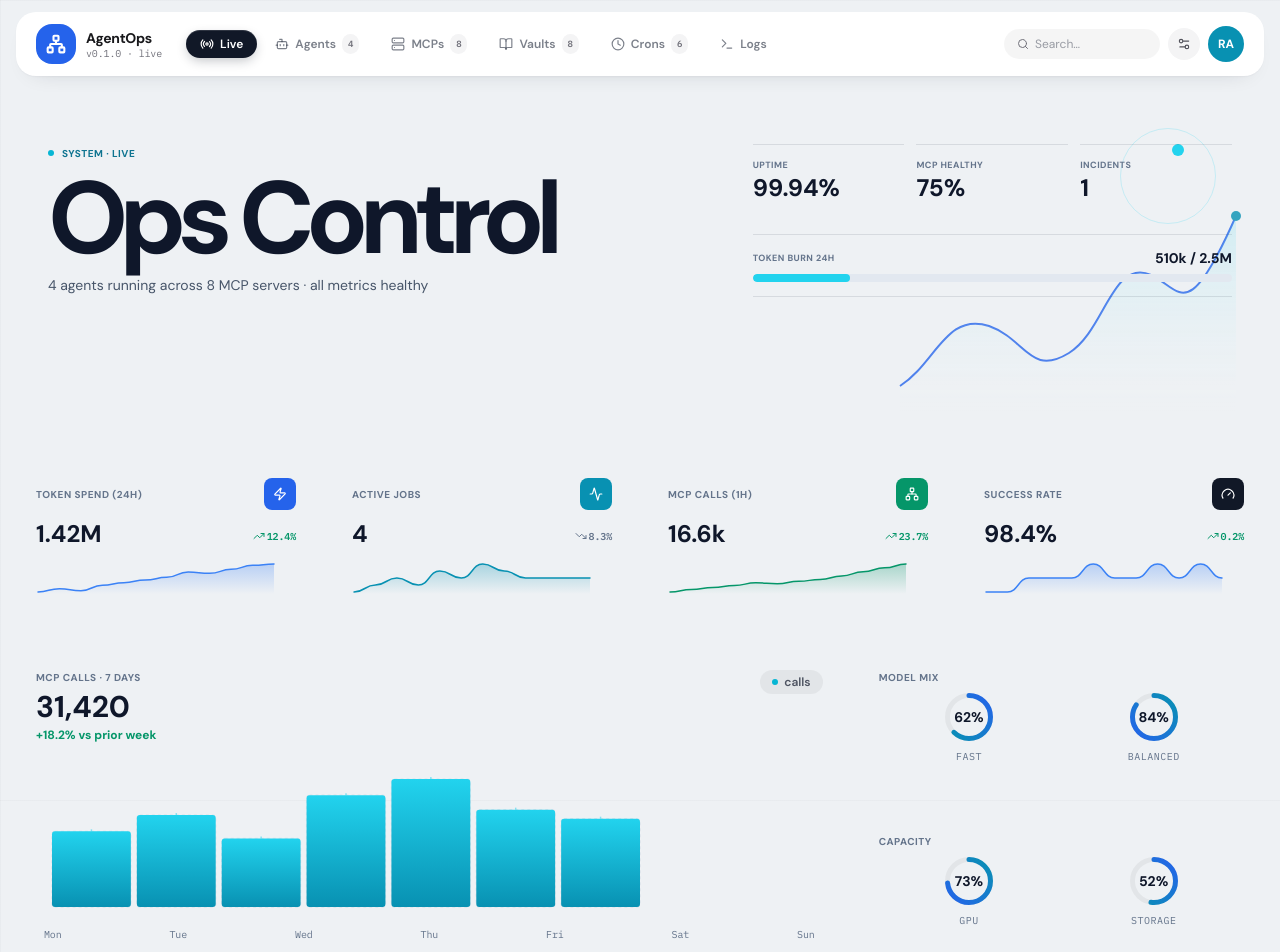
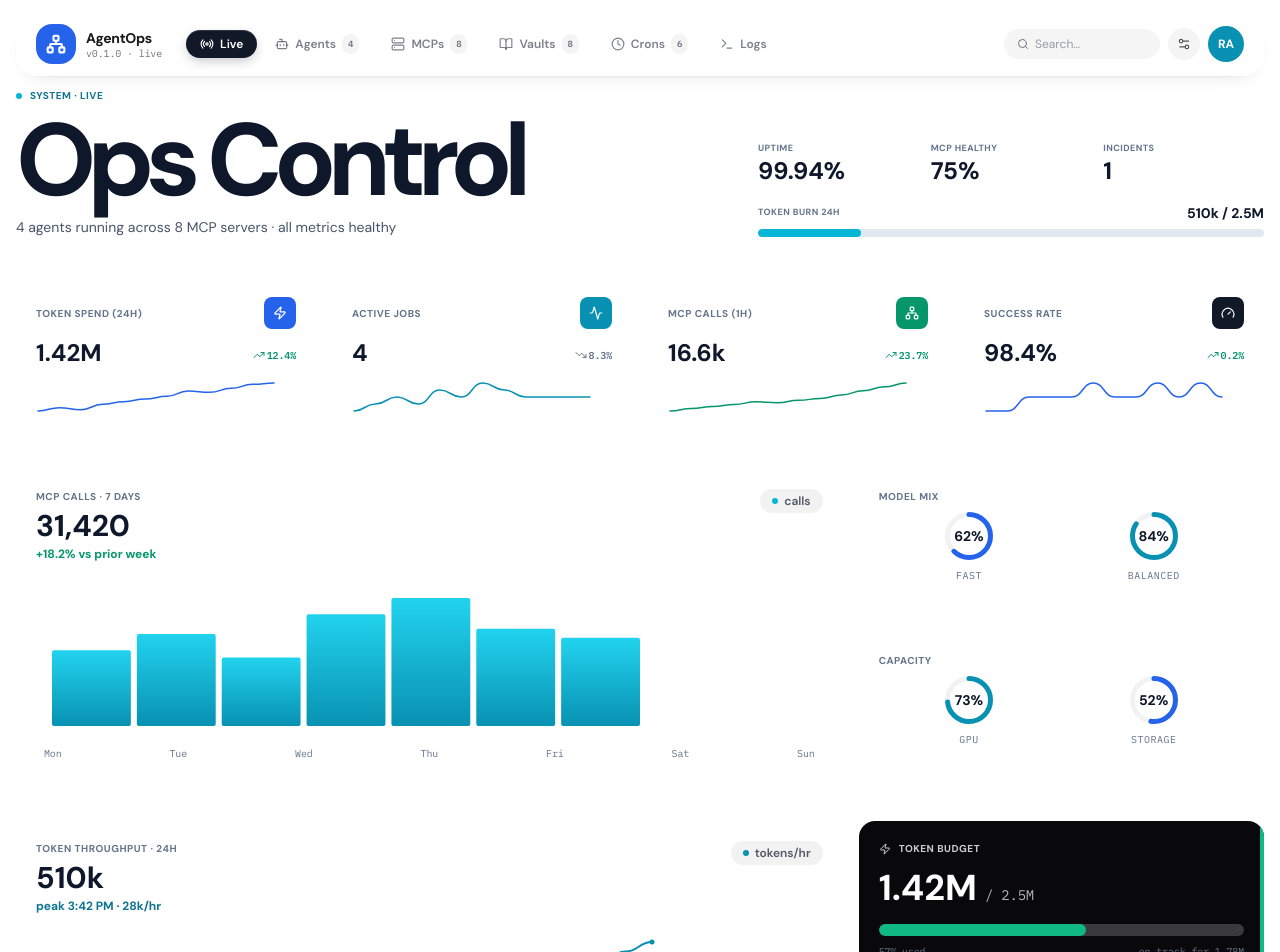
Before and after one commit to therayally/agentops, a React (Vite) app: page / in a window 1280 px wide. Shown: the top 952 px of the page. Built offline with nearby package versions, Linux system fonts and the light colour scheme.

Commit message:
design: plain white canvas, remove chart fades and gradients

```diff
--- a/src/App.tsx
+++ b/src/App.tsx
@@ -120,7 +120,7 @@ export default function App() {
   const tokensPct = (parseFloat("1.42") / 2.5) * 100;
 
   return (
-    <div className="min-h-screen">
+    <div className="min-h-screen bg-white">
       {/* TOP NAV — white frosted card */}
       <header className="sticky top-3 z-30 px-4">
         <div className="surface-strong px-5 h-16 flex items-center gap-4">
@@ -305,17 +305,7 @@ export default function App() {
             boxShadow: "none",
           }}
         >
-          <div className="absolute right-0 top-0 h-full w-1/3 bg-transparent" />
-          <div className="absolute right-12 top-10 w-24 h-24 rounded-full border border-cyan-400/20" />
-          <div className="absolute right-20 top-18 w-3 h-3 rounded-full bg-cyan-400 animate-pulse" />
-          <svg className="absolute right-4 bottom-0 w-[360px] h-[220px] opacity-80" viewBox="0 0 360 220" fill="none" aria-hidden="true">
-            <path d="M12 188C48 165 58 114 101 128C138 141 142 179 181 155C217 133 224 60 263 77C293 91 299 129 348 18" stroke="#2563eb" strokeWidth="2" />
-            <path d="M12 188C48 165 58 114 101 128C138 141 142 179 181 155C217 133 224 60 263 77C293 91 299 129 348 18V220H12V188Z" fill="url(#opsArea)" opacity=".18" />
-            <defs><linearGradient id="opsArea" x1="180" y1="20" x2="180" y2="220" gradientUnits="userSpaceOnUse"><stop stopColor="#22d3ee"/><stop offset="1" stopColor="#fff" stopOpacity="0"/></linearGradient></defs>
-            <circle cx="348" cy="18" r="5" fill="#0891b2" />
-          </svg>
-
-          <div className="relative grid grid-cols-12 gap-6 items-center">
+          <div className="relative grid grid-cols-12 gap-6 items-end">
             <div className="col-span-12 lg:col-span-7">
               <div className="flex items-center gap-2 text-[10px] uppercase tracking-wider text-cyan-700 font-bold mb-3">
                 <span className="w-1.5 h-1.5 rounded-full bg-cyan-500 animate-pulse" />
@@ -349,7 +339,7 @@ export default function App() {
                   <div className="text-sm font-bold tabular-nums text-slate-900">510k / 2.5M</div>
                 </div>
                 <div className="h-2 rounded-full bg-slate-200 overflow-hidden">
-                  <div className="h-full rounded-full bg-cyan-400" style={{width: "20.4%"}} />
+                  <div className="h-full rounded-full bg-cyan-500" style={{width: "20.4%"}} />
                 </div>
               </div>
             </div>
--- a/src/charts.tsx
+++ b/src/charts.tsx
@@ -59,50 +59,13 @@ export function BarChart({
 
         return (
           <g key={i}>
-            {/* Ghost bar — desaturated, low opacity, full outline */}
-            <rect
-              x={x}
-              y={prevY}
-              width={barW}
-              height={prevH}
-              rx={3}
-              fill="none"
-              stroke="#cbd5e1"
-              strokeWidth={1.25}
-              strokeDasharray="3 3"
-              opacity={0.55}
-            />
-            {/* Faded wash inside the ghost */}
-            <rect
-              x={x}
-              y={prevY}
-              width={barW}
-              height={prevH}
-              rx={3}
-              fill="#e2e8f0"
-              opacity={0.35}
-            />
-
-            {/* Current bar — gradient fill, sits in front */}
           <rect
             x={x}
             y={currY}
             width={barW}
             height={currH}
-              rx={3}
+            rx={2}
             fill={gradFrom}
-            />
-
-            {/* Small "head" indicator showing delta direction */}
-            <line
-              x1={x + barW / 2}
-              y1={prevY}
-              x2={x + barW / 2}
-              y2={currY - 2}
-              stroke={grew ? gradients.start : "#f43f5e"}
-              strokeWidth={1.5}
-              strokeDasharray="2 2"
-              opacity={0.5}
           />
           </g>
         );
@@ -126,10 +89,10 @@ export function AreaChart({
   color?: "red" | "cyan" | "blue" | "green";
 }) {
   const stops = {
-    red:    { start: "#dc2626", end: "#ef4444" },
-    cyan:   { start: "#06b6d4", end: "#67e8f9" },
-    blue:   { start: "#3b82f6", end: "#60a5fa" },
-    green:  { start: "#059669", end: "#10b981" },
+    red:    "#dc2626",
+    cyan:   "#0891b2",
+    blue:   "#2563eb",
+    green:  "#059669",
   }[color];
   const gradId = `area-grad-${color}`;
 
@@ -152,28 +115,18 @@ export function AreaChart({
     return `${acc} C ${cx} ${py}, ${cx} ${y}, ${x} ${y}`;
   }, "");
 
-  const areaPath = `${path} L ${points[points.length - 1][0]} ${height - 4} L ${points[0][0]} ${height - 4} Z`;
-
   return (
     <svg width={width} height={height} className="block">
-      <defs>
-        <linearGradient id={gradId} x1="0" y1="0" x2="0" y2="1">
-          <stop offset="0%" stopColor={stops.start} stopOpacity={0.4} />
-          <stop offset="100%" stopColor={stops.start} stopOpacity={0} />
-        </linearGradient>
-      </defs>
-      <path d={areaPath} fill={`url(#${gradId})`} />
       <path
         d={path}
         fill="none"
-        stroke={stops.start}
+        stroke={stops}
         strokeWidth={2}
         strokeLinecap="round"
         strokeLinejoin="round"
       />
-      {/* endpoint dots */}
       {points.filter((_, i) => i % 3 === 0 || i === points.length - 1).map(([x, y], i) => (
-        <circle key={i} cx={x} cy={y} r={2.5} fill="#ffffff" stroke={stops.start} strokeWidth={1.5} />
+        <circle key={i} cx={x} cy={y} r="2.5" fill={stops} />
       ))}
     </svg>
   );
@@ -209,6 +162,13 @@ export function DonutRing({
   }[gradient];
   const gradId = `donut-${gradient}-${size}`;
 
+  const solid = {
+    "cyan-blue":  "#2563eb",
+    "blue-cyan":  "#0891b2",
+    "red-blue":   "#dc2626",
+    "green-cyan": "#059669",
+  }[gradient];
+
   return (
     <div className="flex flex-col items-center">
       <div className="relative" style={{ width: size, height: size }}>
@@ -231,7 +191,7 @@ export function DonutRing({
             cx={size / 2}
             cy={size / 2}
             r={r}
-            stroke={`url(#${gradId})`}
+            stroke={solid}
             strokeWidth={strokeWidth}
             fill="none"
             strokeLinecap="round"
@@ -267,7 +227,7 @@ export function MiniLine({
   fill?: boolean;
 }) {
   const stops = {
-    blue:   "#3b82f6",
+    blue:   "#2563eb",
     red:    "#dc2626",
     green:  "#059669",
     cyan:   "#0891b2",
@@ -291,19 +251,9 @@ export function MiniLine({
     return `${acc} C ${cx} ${py}, ${cx} ${y}, ${x} ${y}`;
   }, "");
 
-  const areaPath = `${path} L ${points[points.length - 1][0]} ${height} L ${points[0][0]} ${height} Z`;
-  const gradId = `miniline-${color}`;
-
   return (
     <svg width={width} height={height} className="block">
-      <defs>
-        <linearGradient id={gradId} x1="0" y1="0" x2="0" y2="1">
-          <stop offset="0%" stopColor={stops} stopOpacity={0.3} />
-          <stop offset="100%" stopColor={stops} stopOpacity={0} />
-        </linearGradient>
-      </defs>
-      {fill && <path d={areaPath} fill={`url(#${gradId})`} />}
-      <path d={path} fill="none" stroke={stops} strokeWidth={1.5} strokeLinecap="round" strokeLinejoin="round" />
+      <path d={path} fill="none" stroke={stops} strokeWidth="1.5" strokeLinecap="round" strokeLinejoin="round" />
     </svg>
   );
 }
--- a/src/index.css
+++ b/src/index.css
@@ -18,12 +18,9 @@
     min-height: 100vh;
   }
 
-  /* PROFESSIONAL DASHBOARD CANVAS: neutrals carry the UI, four accents carry meaning */
   body {
-    background-color: #eef1f4;
-    background-image: linear-gradient(rgba(15, 23, 42, 0.025) 1px, transparent 1px),
-      linear-gradient(90deg, rgba(15, 23, 42, 0.025) 1px, transparent 1px);
-    background-size: 32px 32px;
+    background-color: #ffffff;
+    background-image: none;
     background-attachment: fixed;
   }
 
@@ -266,22 +263,6 @@
     transform: none;
     box-shadow: none;
   }
-  .hero-open {
-    min-height: 330px;
-    padding: 3.5rem 2rem 2.5rem;
-  }
-  .hero-open h1 {
-    font-size: clamp(3.5rem, 8vw, 7.5rem);
-    letter-spacing: -0.085em;
-    line-height: .88;
-  }
-  .hero-stat {
-    padding: .85rem 0;
-    border-top: 1px solid rgba(15, 23, 42, .10);
-  }
-  .hero-stat-wide {
-    border-bottom: 1px solid rgba(15, 23, 42, .10);
-  }
   .live-stage .surface-soft {
     background: rgba(255,255,255,.72);
     border: 0;
@@ -290,6 +271,15 @@
   .live-stage .section-header,
   .live-stage .chip {
     background: transparent;
+  }
+  .hero-open {
+    padding: 0;
+  }
+  .hero-open h1 {
+    font-size: clamp(3.5rem, 8vw, 7.5rem);
+    letter-spacing: -0.085em;
+    line-height: .88;
+    margin: 0;
   }
 
   /* PILL INPUT */
```
Also changed, not shown: 5 other files (tests, documents, lock files or other folders). Lines whose indentation alone changed are shown as unchanged.
